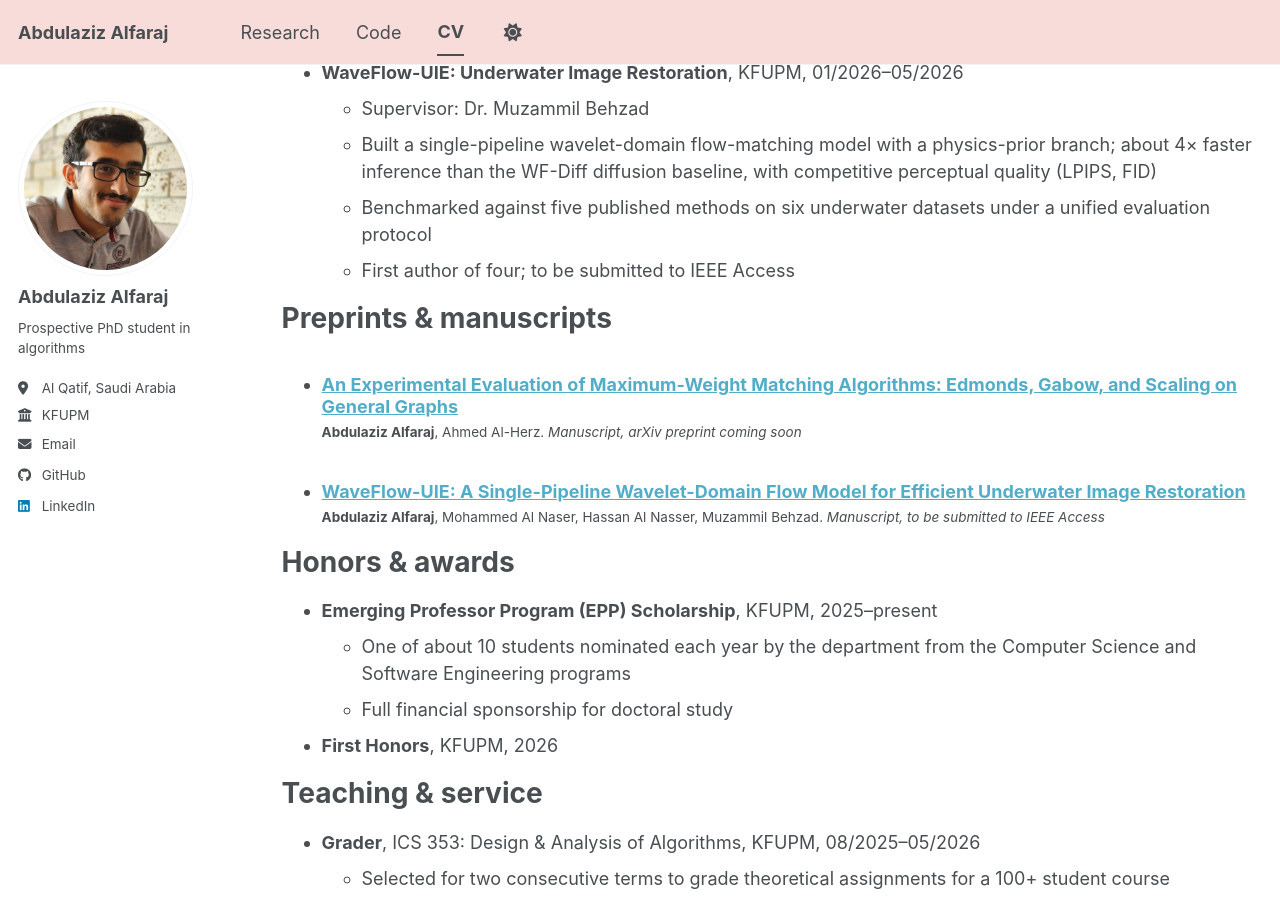
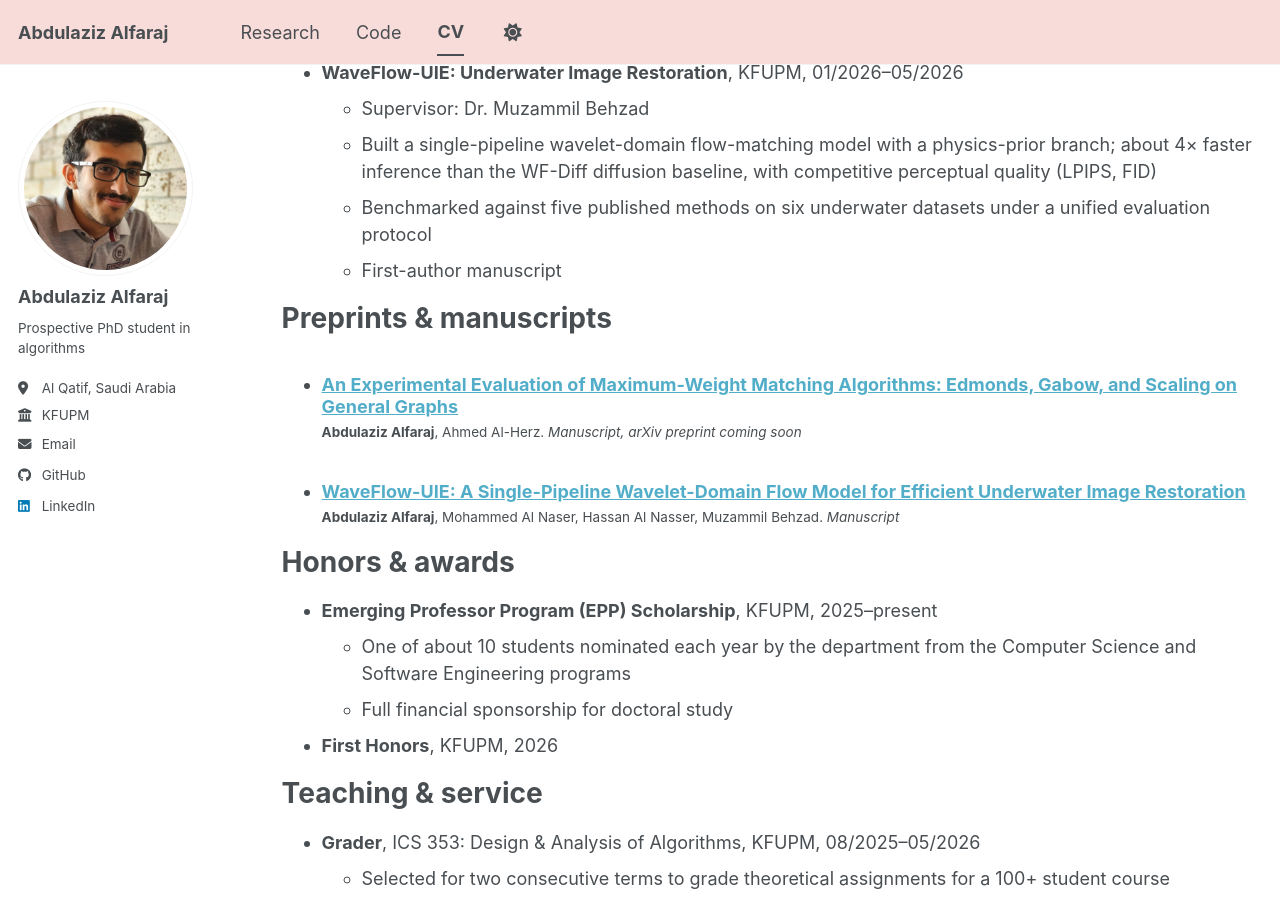
Before and after one commit to AzizFaraj/AzizFaraj.github.io, a Jekyll site: the page built from _pages/cv.md, in a window 1280 px wide and 900 px high, scrolled down 879 px. Built offline with Jekyll 4.4.1, drawn with Linux system fonts in a browser that asks for light colours; a style sheet for code colours, icons or effects is not loaded.

Commit message:
Remove IEEE Access from WaveFlow-UIE status

```diff
--- a/_pages/cv.md
+++ b/_pages/cv.md
@@ -40,7 +40,7 @@ Research experience
   * Supervisor: Dr. Muzammil Behzad
   * Built a single-pipeline wavelet-domain flow-matching model with a physics-prior branch; about 4× faster inference than the WF-Diff diffusion baseline, with competitive perceptual quality (LPIPS, FID)
   * Benchmarked against five published methods on six underwater datasets under a unified evaluation protocol
-  * First author of four; to be submitted to IEEE Access
+  * First-author manuscript
 
 Preprints & manuscripts
 ======
--- a/_publications/2026-waveflow-uie.md
+++ b/_publications/2026-waveflow-uie.md
@@ -5,7 +5,7 @@ category: preprints
 permalink: /publication/waveflow-uie
 date: 2026-09-10
 authors: '<b>Abdulaziz Alfaraj</b>, Mohammed Al Naser, Hassan Al Nasser, Muzammil Behzad'
-status: 'Manuscript, to be submitted to IEEE Access'
+status: 'Manuscript'
 excerpt: 'A single-pipeline wavelet-domain flow model for underwater image restoration, about 4× faster at inference than a two-stage diffusion baseline.'
 ---
 
```
